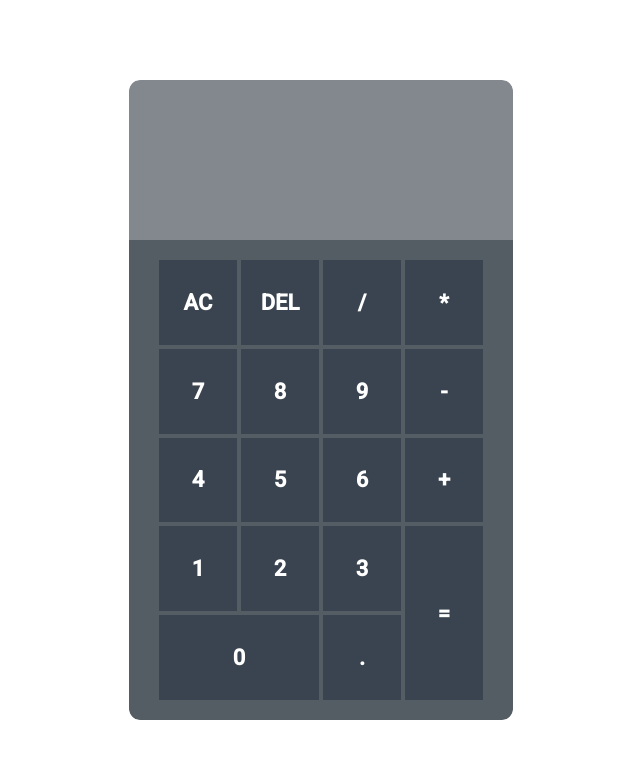
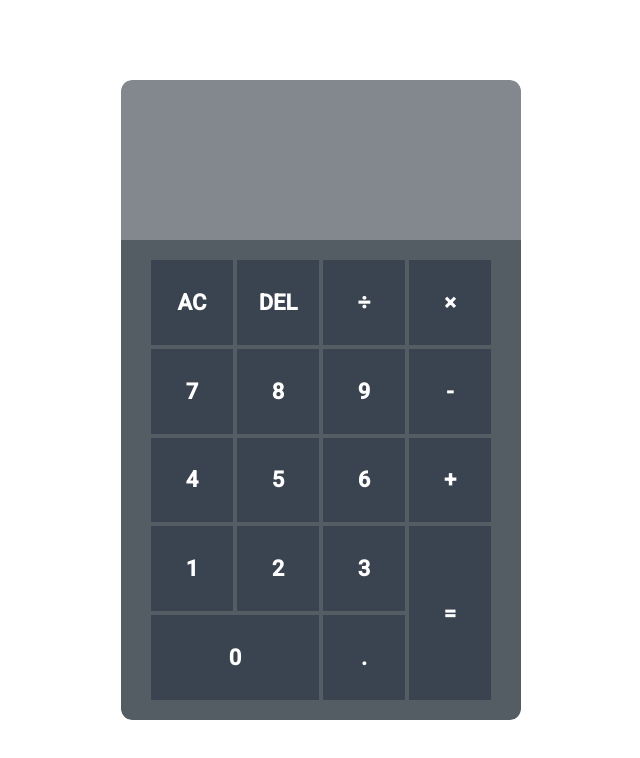
Before and after one commit to silham/CODSOFT, a plain HTML site: page cal/index.html in a window 1280 px wide. Shown: the whole page, without its empty margins (319-959 px from the left). Drawn offline with Linux system fonts and the light colour scheme; a web font is replaced by a local one.

Commit message:
commit-4

```diff
--- a/cal/index.html
+++ b/cal/index.html
@@ -1,36 +1,36 @@
 <!DOCTYPE html>
 <html lang="en">
   <head>
-    <meta charset="UTF-8">
-    <meta name="viewport" content="width=device-width, initial-scale=1.0">
+    <meta charset="UTF-8" />
+    <meta name="viewport" content="width=device-width, initial-scale=1.0" />
     <title>Glass-Cal</title>
-    <link rel="stylesheet" href="style.css">
+    <link rel="stylesheet" href="style.css" />
   </head>
   <body>
     <div class="cal">
       <div class="display">
-            <div class="operation"></div>
-            <div class="results"></div>
+        <div class="operation" id="operation"></div>
+        <div class="results" id="results"></div>
       </div>
       <div class="btnContainer">
-            <div class="btn">AC</div>
-            <div class="btn">DEL</div>
-            <div class="btn">/</div>
-            <div class="btn">*</div>
-            <div class="btn">7</div>
-            <div class="btn">8</div>
-            <div class="btn">9</div>
-            <div class="btn">-</div>
-            <div class="btn">4</div>
-            <div class="btn">5</div>
-            <div class="btn">6</div>
-            <div class="btn">+</div>
-            <div class="btn">1</div>
-            <div class="btn">2</div>
-            <div class="btn">3</div>
-            <div class="btn equal">=</div>
-            <div class="btn zero">0</div>
-            <div class="btn">.</div>
+        <div class="btn" onclick="clean()">AC</div>
+        <div class="btn" onclick="back()">DEL</div>
+        <div class="btn" onclick="insert('÷')">÷</div>
+        <div class="btn" onclick="insert('×')">×</div>
+        <div class="btn" onclick="insert('7')">7</div>
+        <div class="btn" onclick="insert('8')">8</div>
+        <div class="btn" onclick="insert('9')">9</div>
+        <div class="btn" onclick="insert('-')">-</div>
+        <div class="btn" onclick="insert('4')">4</div>
+        <div class="btn" onclick="insert('5')">5</div>
+        <div class="btn" onclick="insert('6')">6</div>
+        <div class="btn" onclick="insert('+')">+</div>
+        <div class="btn" onclick="insert('1')">1</div>
+        <div class="btn" onclick="insert('2')">2</div>
+        <div class="btn" onclick="insert('3')">3</div>
+        <div class="btn equal" onclick="equal()">=</div>
+        <div class="btn zero" onclick="insert('0')">0</div>
+        <div class="btn" onclick="insert('.')">.</div>
       </div>
     </div>
     <script src="./scripts.js"></script>
--- a/cal/scripts.js
+++ b/cal/scripts.js
@@ -0,0 +1,57 @@
+/*function insert(num) {
+  document.getElementById("textview").value =
+    document.getElementById("textview").value + num;
+}
+function clean() {
+  document.getElementById("textview").value = "";
+}
+function back() {
+  var exp = document.getElementById("textview").value;
+  document.getElementById("textview").value = exp.substring(0, exp.length - 1);
+}
+function result() {
+  var exp = document.getElementById("textview").value;
+  if (exp) {
+    document.getElementById("textview").value = eval(exp);
+  }
+}*/
+
+let $operation = document.getElementById("operation");
+let $results = document.getElementById("results");
+let isOperatorAdded = false;
+const symbols = ["+", "-", "×", "÷"];
+
+function insert(num) {
+  if (symbols.includes(num)) {
+    if (!isOperatorAdded) {
+      isOperatorAdded = true;
+    } else {
+      result();
+    }
+  }
+  $results.innerText = $results.innerText + num;
+}
+
+function clean() {
+  $operation.innerText = "";
+  $results.innerText = "";
+}
+
+function back() {
+  var exp = $results.innerText;
+  $results.innerText = exp.substring(0, exp.length - 1);
+}
+
+function equal() {
+  result();
+  isOperatorAdded = false;
+}
+
+function result() {
+  var exp = $results.innerText;
+  if (exp) {
+    console.log("result called");
+    $operation.innerText = exp;
+    $results.innerText = eval(exp.replace("÷", "/").replace("×", "*"));
+  }
+}
--- a/cal/style.css
+++ b/cal/style.css
@@ -9,11 +9,12 @@ body {
   background-image: url("./bg.jpg");
   background-size: cover;
   min-height: 100vh;
+  padding: 0 10px;
 }
 
 .cal {
   height: 80vh;
-  width: 30vw;
+  width: 400px;
   overflow: hidden;
   border-radius: 12px;
   border: 1px solid rgba(255, 255, 255, 0.125);
@@ -22,9 +23,32 @@ body {
 .display {
   height: 25%;
   width: 100%;
+  padding: 20px;
+  color: #fff;
+  font-family: "Electrolize", sans-serif;
+  font-weight: bold;
+  box-sizing: border-box;
   backdrop-filter: blur(15px) saturate(200%);
   -webkit-backdrop-filter: blur(15px) saturate(200%);
   background-color: rgba(65, 73, 82, 0.65);
+}
+
+.operation {
+  width: 100%;
+  height: 40%;
+  justify-content: end;
+  align-items: center;
+  display: flex;
+  font-size: 18px;
+}
+
+.results {
+  width: 100%;
+  height: 60%;
+  justify-content: end;
+  align-items: end;
+  display: flex;
+  font-size: 32px;
 }
 
 .btnContainer {
```
Lines whose indentation alone changed are shown as unchanged.
